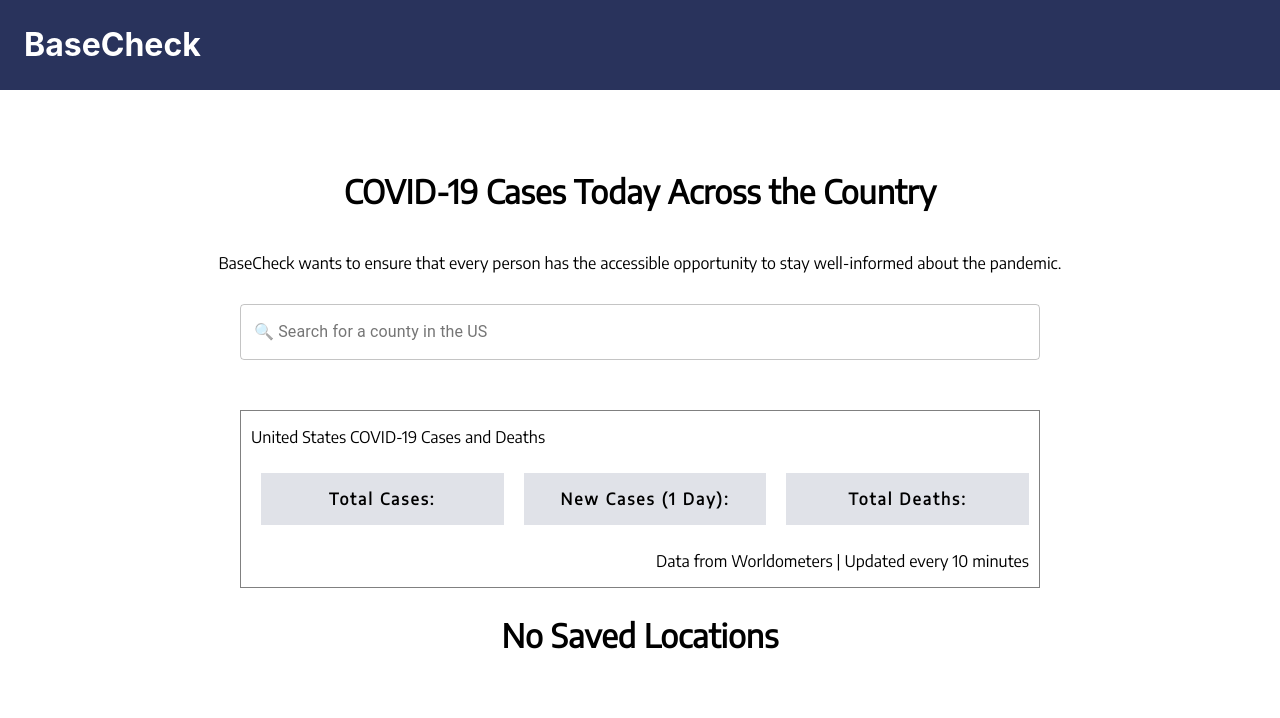
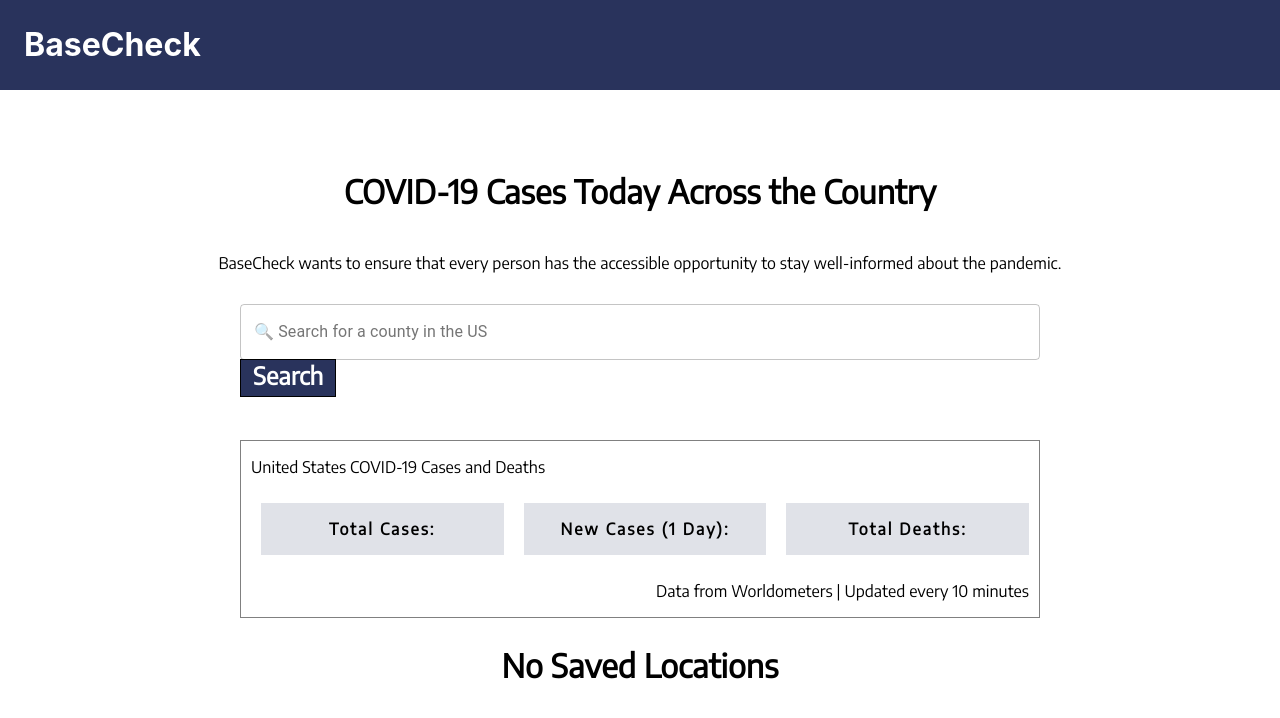
Before and after one commit to autumn-info-442a/team-b, a React (Create React App) app in the folder my-app/: page / in a window 1280 px wide. Shown: the top 718 px of the page. Built offline with nearby package versions, Linux system fonts and the light colour scheme; no server answers.

Commit message:
Add restyled search button

```diff
--- a/my-app/src/App.css
+++ b/my-app/src/App.css
@@ -76,13 +76,19 @@
   padding-top: 15px;
 }
 
-/* .search-button {
-  padding-top: 1em;
+.search-button {
+  border: 1px solid black;
+  background-color: #29335C;
+  text-align: center;
   width: auto;
+  font-weight: bold;
+  padding-right: 0.5em;
+  padding-left: 0.5em;
+  padding-bottom: 0.25em;
   font-size: 1.5em;
-  color: black;
-  padding-bottom: 20px;
-} */
+  text-decoration: none;
+  color: white;
+}
 
 h2 {
   font-size: xx-large;
--- a/my-app/src/components/SearchBar.js
+++ b/my-app/src/components/SearchBar.js
@@ -25,7 +25,6 @@ export default function SearchBar() {
       <h2>COVID-19 Cases Today Across the Country</h2>
       <p>BaseCheck wants to ensure that every person has the accessible opportunity to stay well-informed about the pandemic.</p>
       <div className="search-form">
-        <form action={document.getElementById("combo-box-demo") ? "/search/" + document.getElementById("combo-box-demo").value : "/search/" + input}>
         <Autocomplete
           id="combo-box-demo"
           options={counties}
@@ -45,9 +44,8 @@ export default function SearchBar() {
           style={{ width: '50em' }}
           renderInput={(params) => <TextField {...params} label='&#128269; Search for a county in the US' variant="outlined" />}
         />
-        </form>
+        <a href={'/search/' + input} className="search-button">Search</a>
       </div>
-      {/* <a href={'/search/' + input} className="search-button">Search</a> */}
     </div>
   );
 }
```
